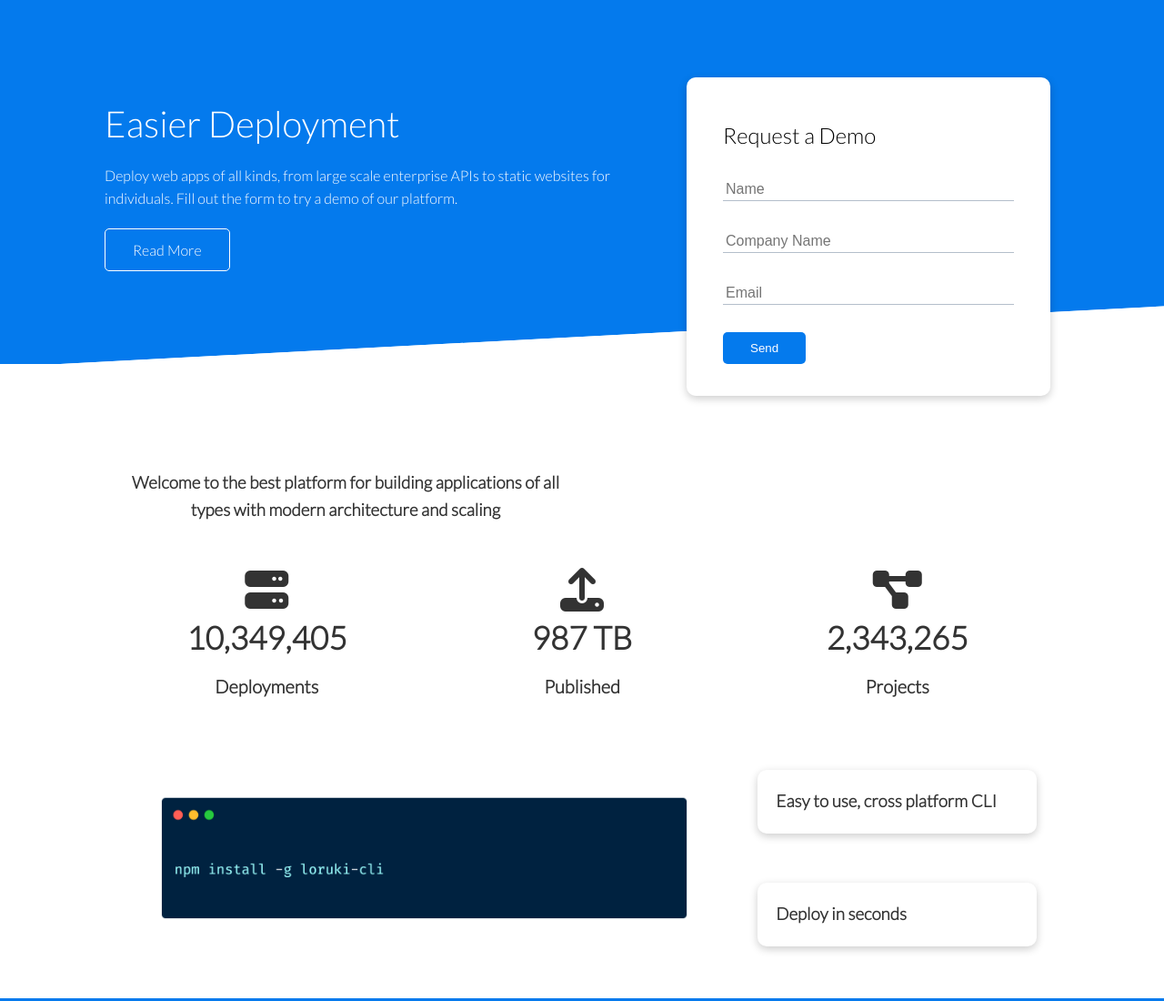
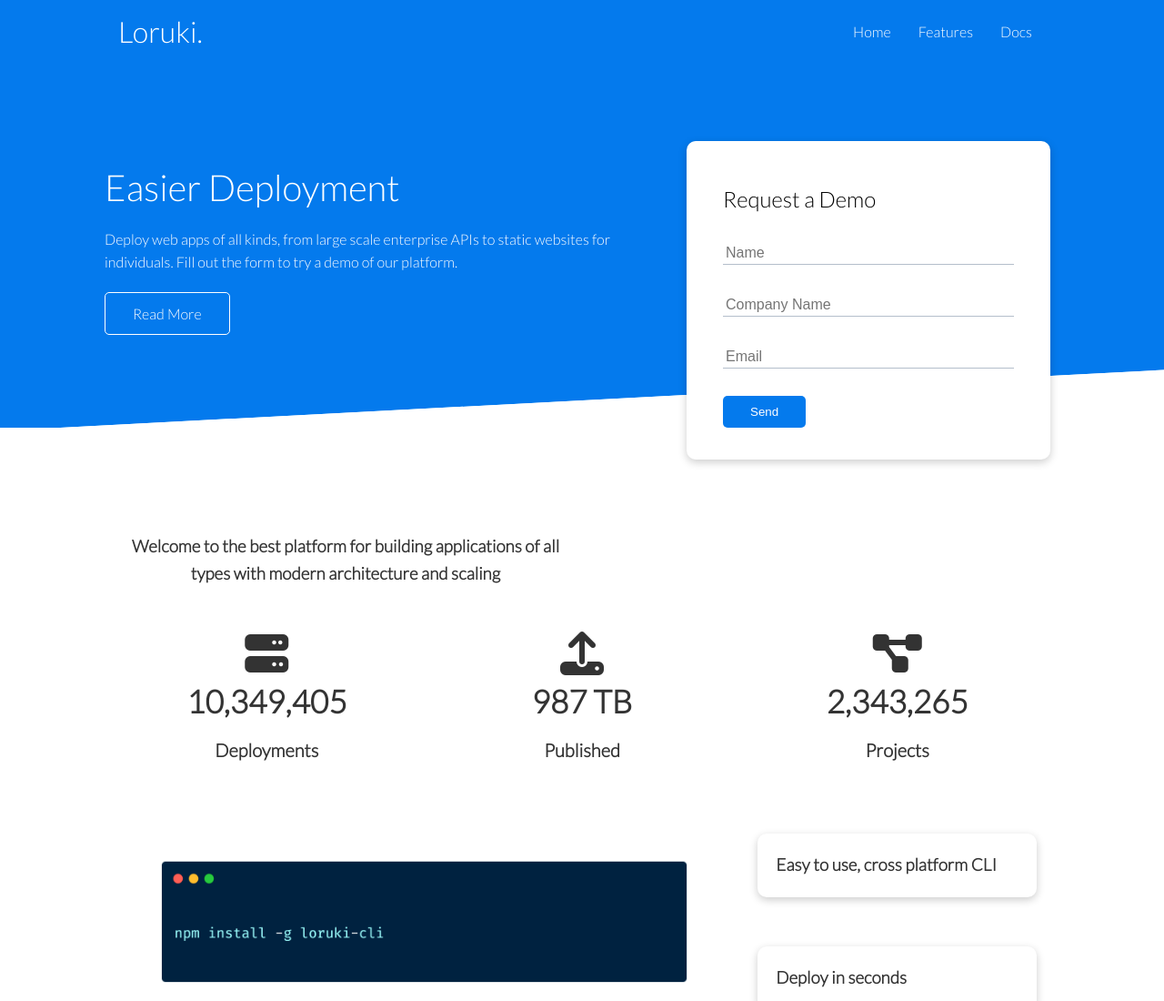
Before and after one commit to HYF-Class21/agile-development-group3-loruki-rebuild, a website: page index.html in a window 1280 px wide. Shown: the top 1100 px of the page at 91% size. Drawn offline with Linux system fonts and the light colour scheme.

Commit message:
navbar has been added

```diff
--- a/index.html
+++ b/index.html
@@ -4,7 +4,7 @@
     <meta charset="UTF-8" />
     <link rel="icon" type="image/svg+xml" href="./client/assets/favicon.ico" />
     <meta name="viewport" content="width=device-width, initial-scale=1.0" />
-    <title>project!</title>
+    <title>Loruki I Cloud Hosting For Everyone</title>
     <link href="./styles/index.css" rel="stylesheet" />
     <!--Adding icons-->
     <script
@@ -13,6 +13,19 @@
     ></script>
   </head>
   <body>
+    <!--Navbar-->
+    <div class="navbar">
+      <div class="container flex">
+        <h1 class="logo">Loruki.</h1>
+        <nav>
+          <ul>
+            <li><a href="index.html">Home</a></li>
+            <li><a href="features.html">Features</a></li>
+            <li><a href="docs.html">Docs</a></li>
+          </ul>
+        </nav>
+      </div>
+    </div>
     <!--Showcase-->
     <section class="showcase">
       <div class="container grid">
--- a/styles/something.css
+++ b/styles/something.css
@@ -38,6 +38,22 @@ p {
 
 img {
   width: 100%;
+}
+
+.navbar {
+  background-color: var(--primary-color);
+  color: #fff;
+  height: 70px;
+}
+
+.navbar ul {
+  display: flex;
+}
+
+.navbar a {
+  color: #fff;
+  padding: 10px;
+  margin: 0 5px;
 }
 
 /* Utilities */
@@ -331,3 +347,11 @@ h4 {
 .py-5 {
   padding: 4rem 0;
 }
+
+.navbar a:hover {
+  border-bottom: 2px #fff solid;
+}
+
+.navbar .flex {
+  justify-content: space-between;
+}
```
